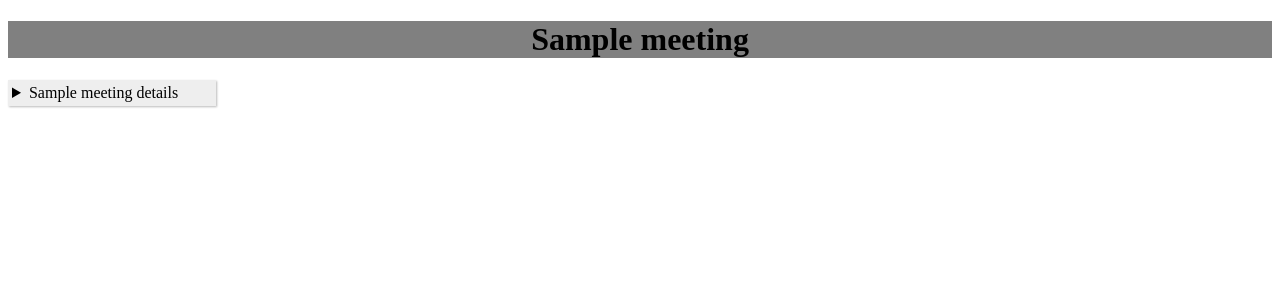
After one commit to vfarah-if/PythonCodeExercises, a Django app: page /meetings/1 in a window 1280 px wide. The commit adds this page. Shown: the top 300 px of the page. Run offline with Django 3.2, Linux system fonts and the light colour scheme; tables that the repository leaves empty hold one stand-in row (values such as "Sample post").

Commit message:
Paramaterised detail page example

```diff
--- a/django_getting_started/meeting_planner/urls.py
+++ b/django_getting_started/meeting_planner/urls.py
@@ -15,10 +15,13 @@ Including another URLconf
 """
 from django.contrib import admin
 from django.urls import path
+
+from meetings.views import detail
 from website.views import welcome, about
 
 urlpatterns = [
     path('admin/', admin.site.urls),
     path('', welcome),
     path('about', about),
+    path('meetings/<int:meeting_id>', detail)
 ]
--- a/django_getting_started/meetings/models.py
+++ b/django_getting_started/meetings/models.py
@@ -19,7 +19,7 @@ class Meeting(models.Model):
     room = models.ForeignKey(Room, on_delete=models.CASCADE, null=True)
 
     def __str__(self):
-        return f'{self.title} @ {self.start_time.strftime("%I:%M:%S %p")} for {self.duration} minutes {self.room_info}'
+        return f'{self.id}-{self.title} @ {self.start_time.strftime("%I:%M:%S %p")} for {self.duration} minutes {self.room_info}'
 
     @property
     def room_info(self):
--- /dev/null
+++ b/django_getting_started/meetings/templates/meetings/detail.html
@@ -0,0 +1,66 @@
+<!DOCTYPE html>
+<html lang="en">
+<head>
+    <meta charset="UTF-8">
+    <title>Meeting: {{ meeting.title }}</title>
+</head>
+<style>
+    {# Extract into a CSS file whenunderstaood what that is  #}
+    details > summary {
+        padding: 4px;
+        width: 200px;
+        background-color: #eeeeee;
+        border: none;
+        box-shadow: 1px 1px 2px #bbbbbb;
+        cursor: pointer;
+    }
+
+    details > p {
+        background-color: #eeeeee;
+        padding: 4px;
+        margin: 0;
+        box-shadow: 1px 1px 2px #bbbbbb;
+    }
+
+    dd {
+        display: block;
+        margin-left: 40px;
+    }
+
+    details {
+        display: block;
+    }
+
+    dl {
+        display: block;
+        margin-top: 1em;
+        margin-bottom: 1em;
+        margin-left: 0;
+        margin-right: 0;
+    }
+
+    h1 {
+        background-color: gray;
+        text-align: center;
+        display: block;
+        font-size: 2em;
+        margin-top: 0.67em;
+        margin-bottom: 0.67em;
+        margin-left: 0;
+        margin-right: 0;
+        font-weight: bold;
+    }
+</style>
+<body>
+<h1>{{ meeting.title }}</h1>
+<details>
+    <summary>{{ meeting.title }} details</summary>
+    <dl>
+        <dt><strong>Date: </strong>{{ meeting.date }}</dt>
+        <dd><strong>Time: </strong>{{ meeting.start_time }}</dd>
+        <dd><strong>Duration: </strong>{{ meeting.duration }} minutes</dd>
+        <dt><strong>Room: </strong>{{ meeting.room }}</dt>
+    </dl>
+</details>
+</body>
+</html>
--- a/django_getting_started/meetings/views.py
+++ b/django_getting_started/meetings/views.py
@@ -1,3 +1,9 @@
 from django.shortcuts import render
 
-# Create your views here.
+from meetings.models import Meeting
+
+
+def detail(request, meeting_id):
+    meeting = Meeting.objects.get(pk=meeting_id)
+    data = dict(meeting=meeting)
+    return render(request, "meetings/detail.html", data)
--- a/django_getting_started/website/templates/website/welcome.html
+++ b/django_getting_started/website/templates/website/welcome.html
@@ -11,5 +11,6 @@
         and can be found in way more detail on <a href="https://www.pluralsight.com">Pluralsight</a>
     </p>
     <p>{{ message }}</p>
+    <p>There are currently {{ meetings_count }} meetings in the database</p>
 </body>
 </html>
```
Also changed, not shown: django_getting_started/website/views.py (+6 -1 lines).
